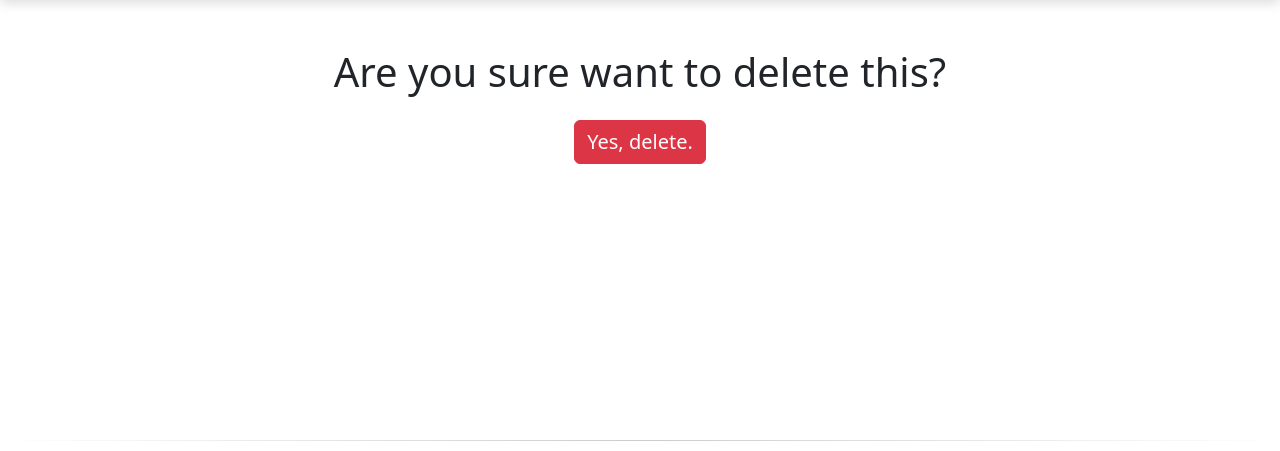
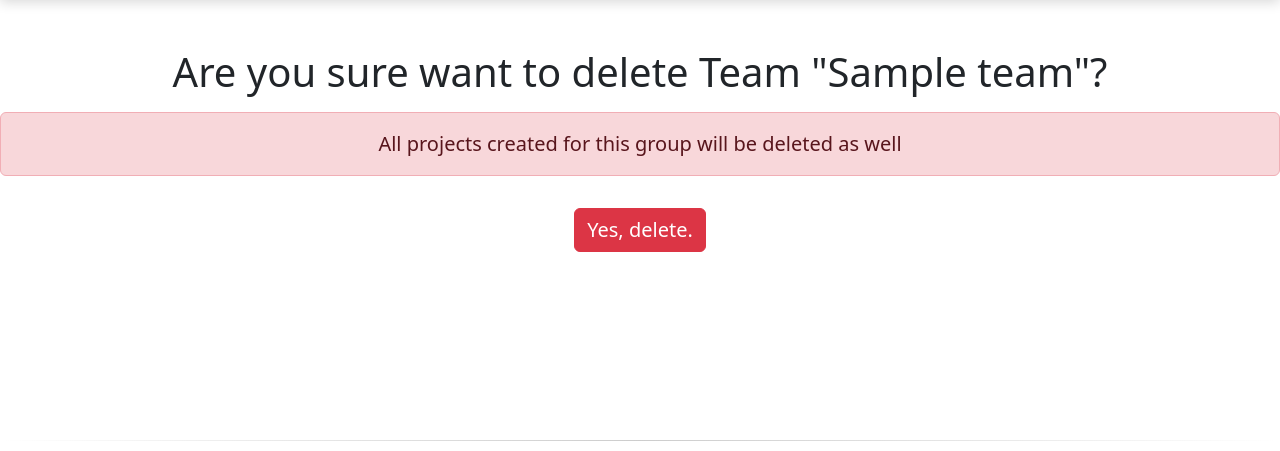
Before and after one commit to Quiet-Klirik/firefly-task-manager, a Django app: a page that uses templates/base_confirm.html in a window 1280 px wide. Shown: the part 60-511 px from the top of the page. Run offline with Django 4.2, Linux system fonts and the light colour scheme; a user stored in the database is signed in; tables that the repository leaves empty hold one stand-in row (values such as "Sample post").

Commit message:
Add [team_confirm_delete.html] template +
 - update [base_confirm.html] template

```diff
--- a/templates/base_confirm.html
+++ b/templates/base_confirm.html
@@ -1,5 +1,5 @@
 {% extends "base.html" %}
-{% block content_properties %}class="main pt-5 text-center"{% endblock %}
+{% block content_properties %}class="main py-5 text-center"{% endblock %}
 {% block content %}
 <h1>Are you sure want to delete {% block object_name %}this{% endblock object_name %}?</h1>
 {% block additional_text %}{% endblock additional_text %}
--- a/templates/task_manager/team_confirm_delete.html
+++ b/templates/task_manager/team_confirm_delete.html
@@ -1 +1,5 @@
 {% extends "base_confirm.html" %}
+{% block object_name %}Team "{{ object.name }}"{% endblock object_name %}
+{% block additional_text %}
+	<div class="alert alert-danger fs-5 mt-3">All projects created for this group will be deleted as well</div>
+{% endblock additional_text %}
```
